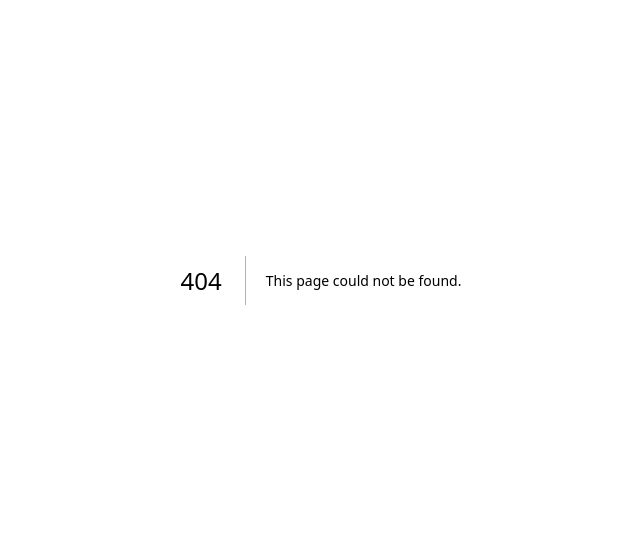
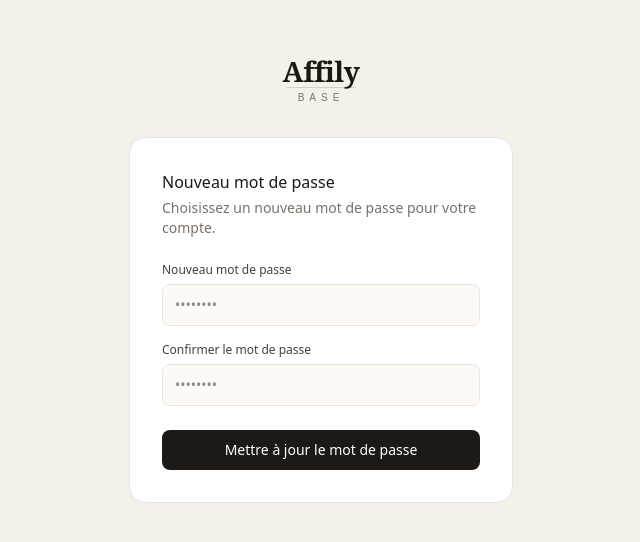
Before and after one commit to ukpt/affilybase, a Next.js app: page /reset-password in a window 1280 px wide. Before the commit this address had no page. Shown: the part 120-662 px from the top of the page, without its empty margins (319-959 px from the left). Built offline with nearby package versions, Linux system fonts and the light colour scheme; no server answers.

Commit message:
add reset password page

```diff
--- /dev/null
+++ b/app/reset-password/page.tsx
@@ -0,0 +1,95 @@
+'use client'
+import { useState, useEffect } from 'react'
+import { supabase } from '../lib/supabase'
+import Logo from '../components/Logo'
+
+export default function ResetPassword() {
+  const [password, setPassword] = useState('')
+  const [confirm, setConfirm] = useState('')
+  const [message, setMessage] = useState('')
+  const [loading, setLoading] = useState(false)
+  const [ready, setReady] = useState(false)
+
+  useEffect(() => {
+    supabase.auth.onAuthStateChange((event) => {
+      if (event === 'PASSWORD_RECOVERY') {
+        setReady(true)
+      }
+    })
+  }, [])
+
+  const handleReset = async () => {
+    if (!password || password !== confirm) {
+      setMessage('Les mots de passe ne correspondent pas')
+      return
+    }
+    if (password.length < 6) {
+      setMessage('Le mot de passe doit contenir au moins 6 caractères')
+      return
+    }
+    setLoading(true)
+    const { error } = await supabase.auth.updateUser({ password })
+    if (error) {
+      setMessage(error.message)
+    } else {
+      setMessage('Mot de passe mis à jour avec succès !')
+      setTimeout(() => window.location.href = '/', 2000)
+    }
+    setLoading(false)
+  }
+
+  return (
+    <div className="min-h-screen flex items-center justify-center" style={{ background: '#F5F0E8' }}>
+      <div className="w-full max-w-sm">
+        <div className="text-center mb-8">
+          <Logo size="md" />
+        </div>
+
+        <div className="bg-white border border-stone-200 rounded-2xl p-8">
+          <h1 className="text-base font-medium text-stone-900 mb-1">Nouveau mot de passe</h1>
+          <p className="text-sm text-stone-500 mb-6">Choisissez un nouveau mot de passe pour votre compte.</p>
+
+          <div className="flex flex-col gap-4">
+            <div>
+              <label className="text-xs font-medium text-stone-700 block mb-1.5">Nouveau mot de passe</label>
+              <input
+                type="password"
+                placeholder="••••••••"
+                value={password}
+                onChange={e => setPassword(e.target.value)}
+                className="w-full border border-stone-200 rounded-lg px-3 py-2.5 text-sm text-stone-900 outline-none focus:border-stone-400"
+                style={{ background: '#FDFAF5' }}
+              />
+            </div>
+
+            <div>
+              <label className="text-xs font-medium text-stone-700 block mb-1.5">Confirmer le mot de passe</label>
+              <input
+                type="password"
+                placeholder="••••••••"
+                value={confirm}
+                onChange={e => setConfirm(e.target.value)}
+                className="w-full border border-stone-200 rounded-lg px-3 py-2.5 text-sm text-stone-900 outline-none focus:border-stone-400"
+                style={{ background: '#FDFAF5' }}
+              />
+            </div>
+
+            {message && (
+              <div className={`text-xs text-center py-2 px-3 rounded-lg border ${message.includes('succès') ? 'bg-green-50 text-green-700 border-green-200' : 'bg-red-50 text-red-600 border-red-100'}`}>
+                {message}
+              </div>
+            )}
+
+            <button
+              onClick={handleReset}
+              disabled={loading}
+              className="w-full bg-stone-900 text-white text-sm font-medium py-2.5 rounded-lg mt-2 cursor-pointer hover:bg-stone-700 disabled:opacity-50"
+            >
+              {loading ? 'Mise à jour...' : 'Mettre à jour le mot de passe'}
+            </button>
+          </div>
+        </div>
+      </div>
+    </div>
+  )
+}
```
